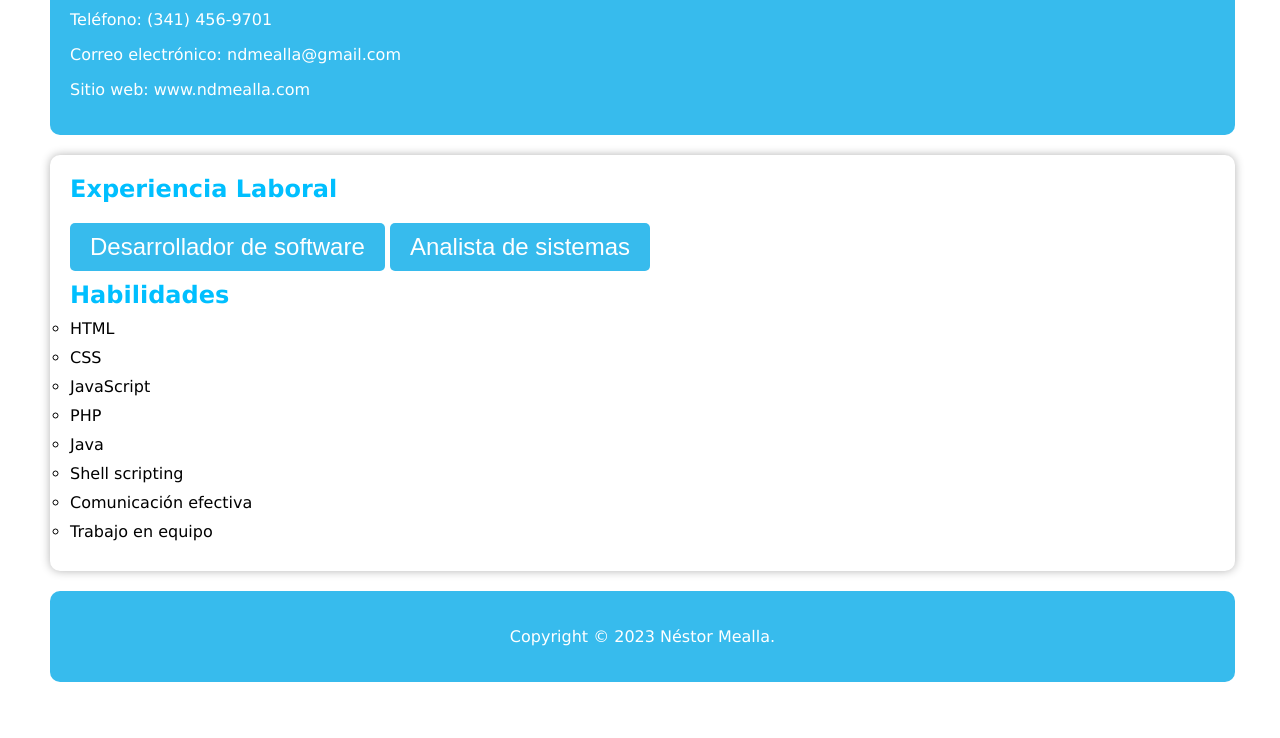
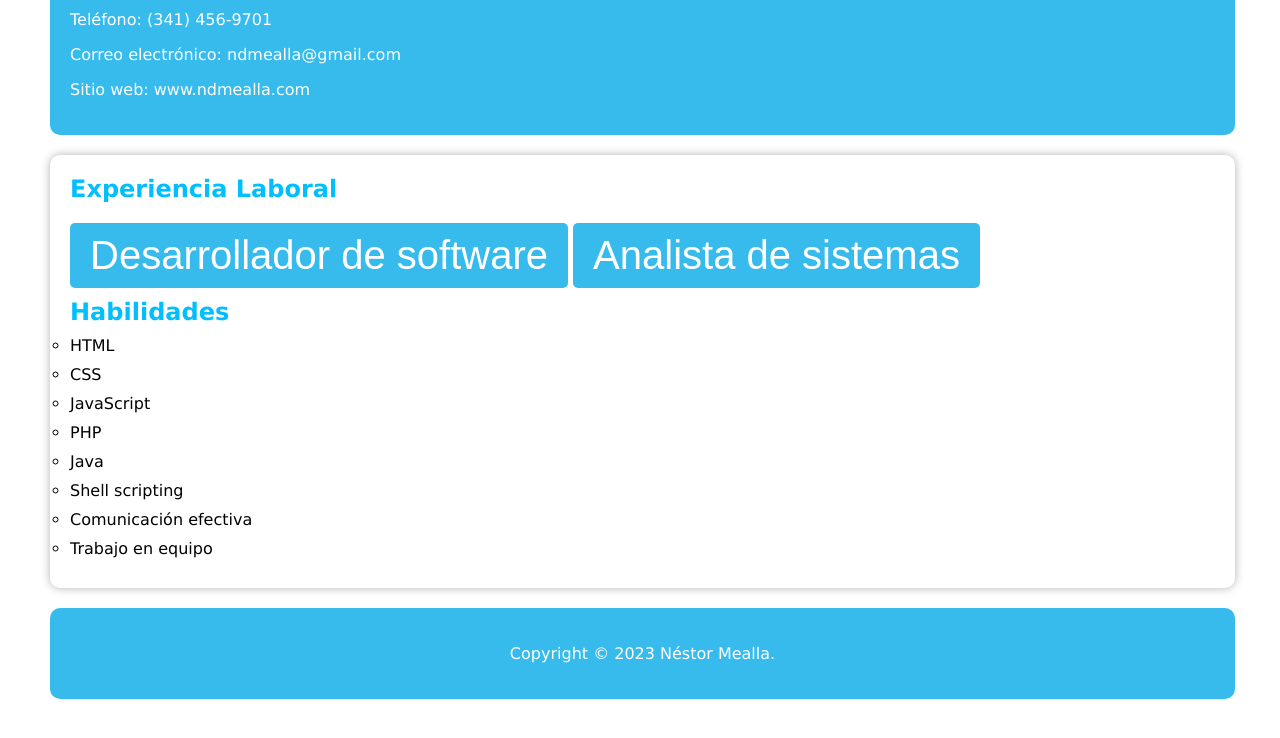
Before and after one commit to ndmealla/proyecto.final, a plain HTML site: page index.html in a window 1280 px wide. Shown: the part 178-916 px from the top of the page. Drawn offline with Linux system fonts and the light colour scheme.

Commit message:
Update index.html

```diff
--- a/index.html
+++ b/index.html
@@ -82,12 +82,12 @@
 			border-radius: 5px;
 			margin-top: 10px;
 			margin-bottom: 10px;
-                        font-size: 24px;
+                        font-size: 40px;
 			cursor: pointer;
 		}
 		button:hover {
 			background-color: #1E90FF;
-                        font-size: 35px;
+
 		}
         img {
               float: right;
```
